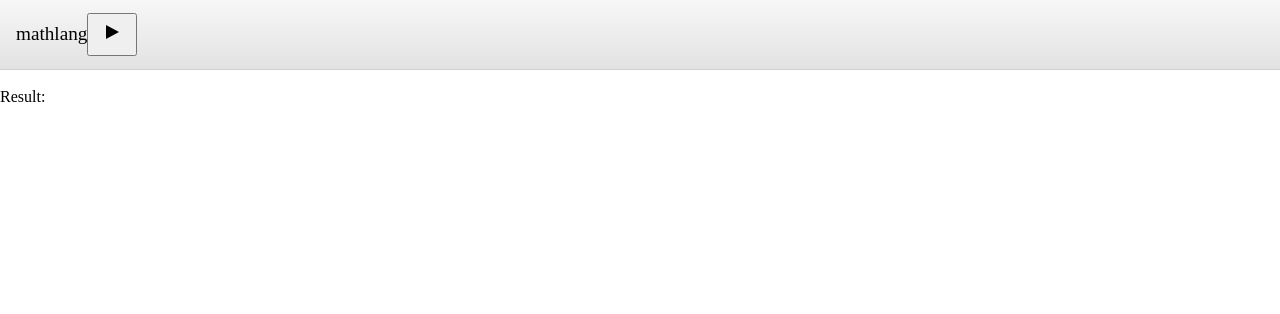
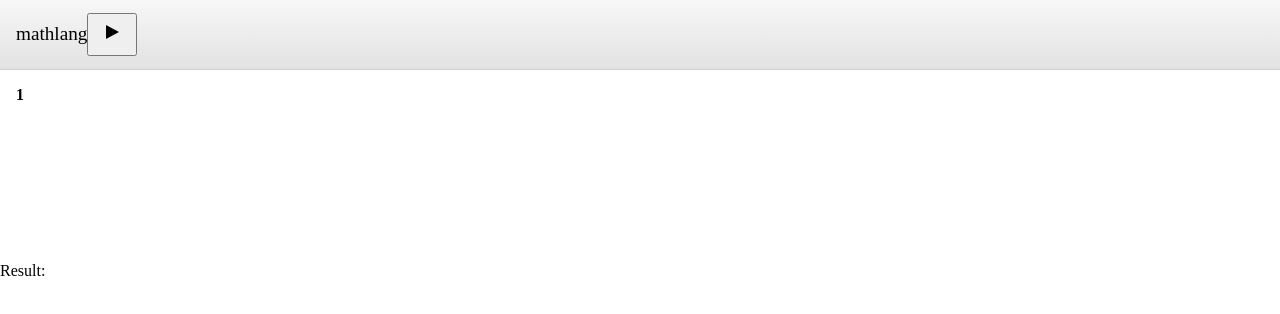
Before and after one commit to kddnewton/mathlang, a React app in the folder packages/playground/: page / in a window 1280 px wide. Shown: the top 314 px of the page. Built offline with nearby package versions, Linux system fonts and the light colour scheme.

Commit message:
The simplest editor

```diff
--- a/packages/playground/src/App.tsx
+++ b/packages/playground/src/App.tsx
@@ -1,4 +1,4 @@
-import React, { useState } from "react";
+import React, { useState, Dispatch, SetStateAction } from "react";
 import { evaluate } from "@mathlang/core";
 
 type NavProps = {
@@ -16,33 +16,70 @@ const Nav: React.FC<NavProps> = ({ onEvaluate }) => (
   </nav>
 );
 
-type EditorProps = {
-  value: string,
-  onChange: (value: string) => void
+type EditorState = {
+  blocks: string[],
+  line: number
 };
 
-const Editor: React.FC<EditorProps> = ({ value, onChange }) => {
-  const onInput = (event: React.FormEvent<HTMLDivElement>) => {
-    onChange(event.currentTarget.textContent || "");
+type EditorProps = {
+  state: EditorState,
+  onChange: Dispatch<SetStateAction<EditorState>>
+};
+
+const Editor: React.FC<EditorProps> = ({ state, onChange }) => {
+  const onKeyPress = (event: React.KeyboardEvent<HTMLDivElement>) => {
+    if (!event.metaKey) {
+      const { key } = event;
+
+      switch (key) {
+        case "Enter":
+          onChange((current) => ({
+            blocks: [
+              ...current.blocks.slice(0, current.line + 1),
+              "",
+              ...current.blocks.slice(current.line + 1)
+            ],
+            line: current.line + 1
+          }));
+          break;
+        default:
+          onChange((current) => ({
+            ...current,
+            blocks: [
+              ...current.blocks.slice(0, current.line),
+              `${current.blocks[current.line]}${key}`,
+              ...current.blocks.slice(current.line + 1)
+            ]
+          }));
+          break;
+      }
+    }
   };
 
   return (
-    <div contentEditable onInput={onInput}>
-      {value}
+    <div className="editor" tabIndex={0} onKeyPress={onKeyPress}>
+      {state.blocks.map((value, index) => (
+        <div key={index}>
+          <strong>{index + 1}</strong> {value}
+        </div>
+      ))}
     </div>
   );
 };
 
 const App: React.FC = () => {
-  const [source, setSource] = useState("");
+  const [editorState, setEditorState] = useState<EditorState>({ blocks: [""], line: 0 });
   const [result, setResult] = useState<number | null>(null);
 
-  const onEvaluate = () => setResult(evaluate(source));
+  const onEvaluate = () => {
+    console.log(editorState.blocks);
+    setResult(evaluate(editorState.blocks.join("\n")));
+  };
 
   return (
     <>
       <Nav onEvaluate={onEvaluate} />
-      <Editor value={source} onChange={setSource} />
+      <Editor state={editorState} onChange={setEditorState} />
       Result: {result}
     </>
   );
--- a/packages/playground/src/style.css
+++ b/packages/playground/src/style.css
@@ -17,3 +17,8 @@ body {
   font-weight: normal;
   margin: 0;
 }
+
+.editor {
+  min-height: 10rem;
+  padding: 1rem;
+}
```
